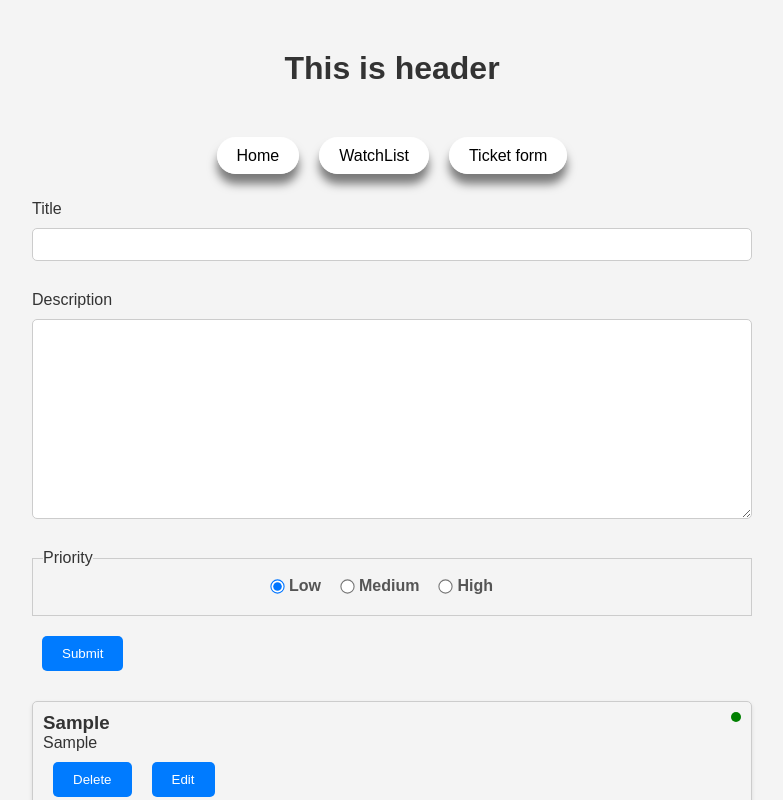
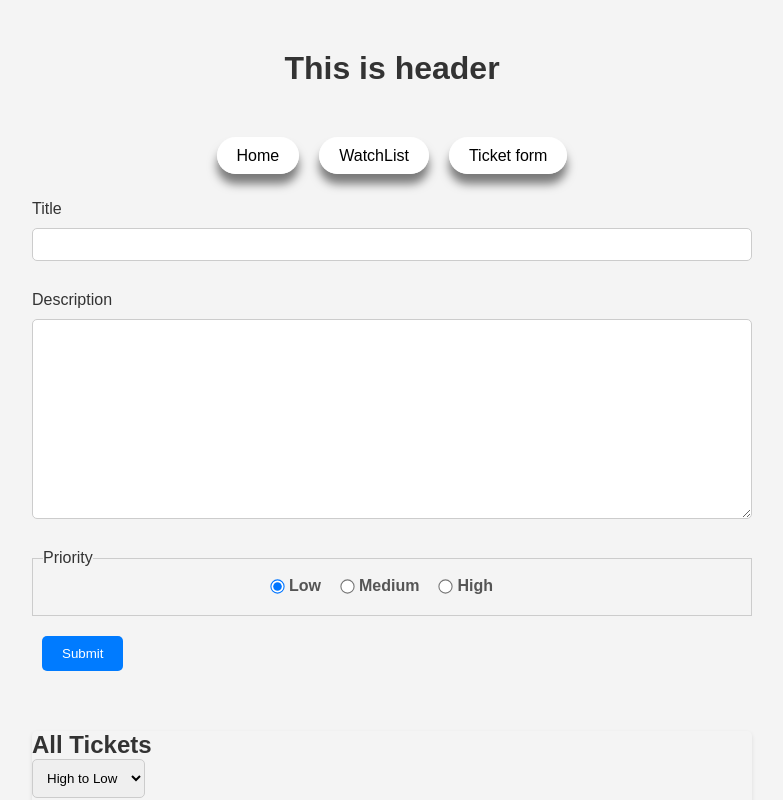
Before and after one commit to subbupro/React, a React (Create React App) app: page /ticketform in a window 1280 px wide. Both pictures are taken after typing "Sample", "Sample" into the empty fields and a click on the button "Submit". Shown: the top 800 px of the page, without its empty margins (248-1031 px from the left). Built offline with nearby package versions, Linux system fonts and the light colour scheme.

Commit message:
sorting functionality

```diff
--- a/src/App.js
+++ b/src/App.js
@@ -27,10 +27,19 @@ function App() {
         : [...prev, movieId]
     );
   };
-  const initalTicket = {tickets: [],     editingTicket: null  };
+  const initalTicket = {tickets: [],     editingTicket: null,  sortPreference: "High to Low"
+};
   const [state, dispatch] = useReducer(ticketReducer, initalTicket);
 
+  if (state.sortPreference === "High to Low")
+  {
 
+    state.tickets =state.tickets.sort((a,b) => b.priority.localeCompare(a));
+  }
+  else
+  {
+    state.tickets = state.tickets.sort((a,b) => a.priority.localeCompare(b));
+  }
   return (
     <div className ="container">
    <Header></Header>
--- a/src/TicketList.js
+++ b/src/TicketList.js
@@ -1,9 +1,24 @@
 import TicketItem from "./TicketItem";
 
-export default function TicketList({tickets , dispatch}){
+export default function TicketList({tickets , dispatch , sortPreference}){
 
     return (
+
         <div className="ticket-list">
+            { tickets.length > 0 &&
+             <div className="results">
+            <h2>All Tickets</h2>
+
+            <select
+              value={sortPreference}
+              onChange={(e) =>
+                dispatch({ type: "SET_SORTING", payload: e.target.value })
+              }
+            >
+              <option value="High to Low">High to Low</option>
+              <option value="Low to High">Low to High</option>
+            </select>
+</div>}
         {tickets.map((ticket) => (
           <TicketItem
             key={ticket.id}
--- a/src/TicketReducer.js
+++ b/src/TicketReducer.js
@@ -32,6 +32,11 @@ export default function ticketReducer(state, action)
                     ...state,
                     editingTicket: null,
                 };
+                case "SET_SORTING":
+                    return {
+                        ...state,
+                        sortPreferences : action.payload
+                    }
 
             default:
                 return state;
```
Also changed, not shown: src/TicketForm.js (line endings or trailing spaces).
